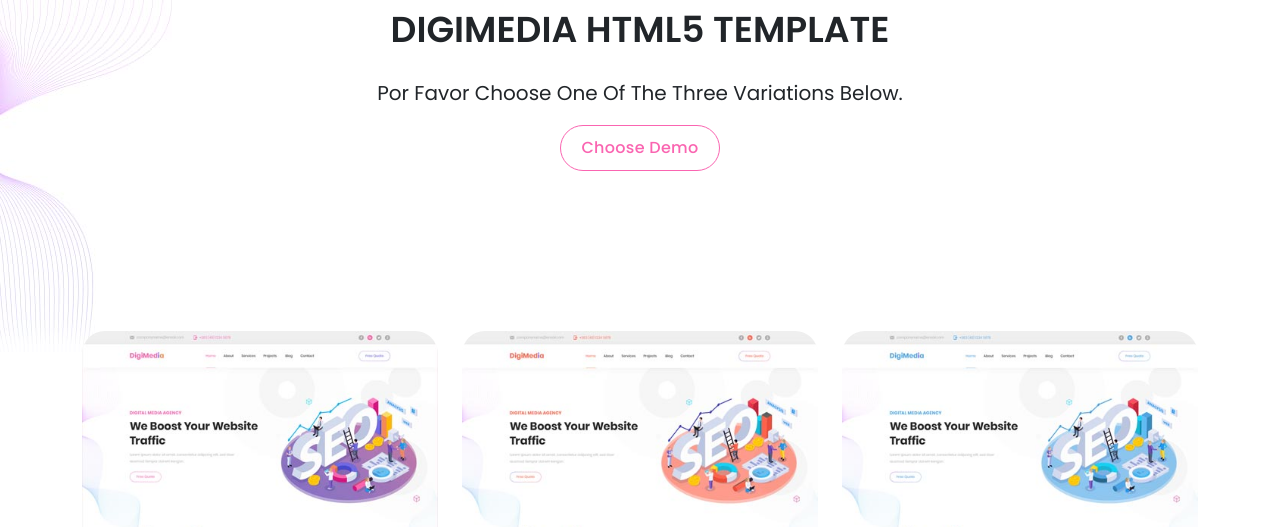
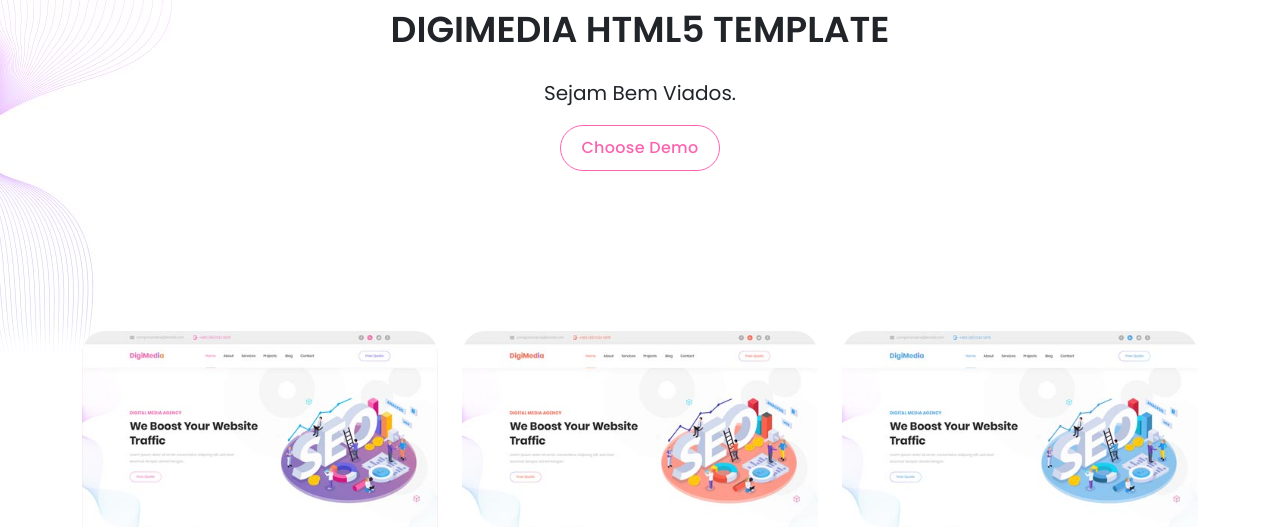
Before and after one commit to kyrenn12/tsuki, a plain HTML site: page index.html in a window 1280 px wide. Shown: the part 256-783 px from the top of the page. Drawn offline with Linux system fonts and the light colour scheme.

Commit message:
mudar mensagem

```diff
--- a/index.html
+++ b/index.html
@@ -52,7 +52,7 @@ https://templatemo.com/tm-568-digimedia
         <div class="col-lg-12">
           <img src="assets/images/logo-v1.png" alt="">
           <h1>DigiMedia HTML5 Template</h1>
-          <h4>Por favor choose one of the three variations below.</h4>
+          <h4>Sejam bem viados.</h4>
           <div class="first-button scroll-to-section">
             <a href="#demos">Choose Demo</a>
           </div>
```
